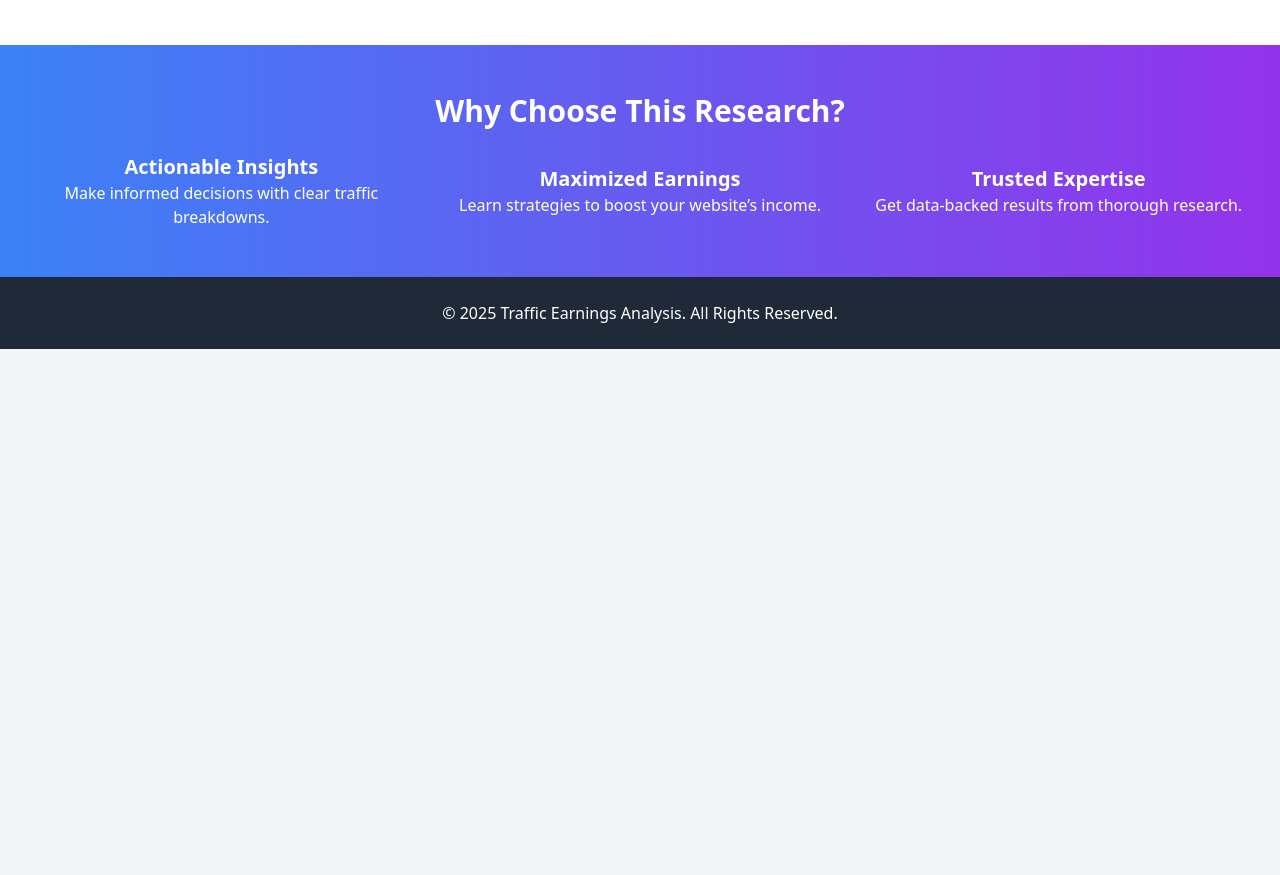
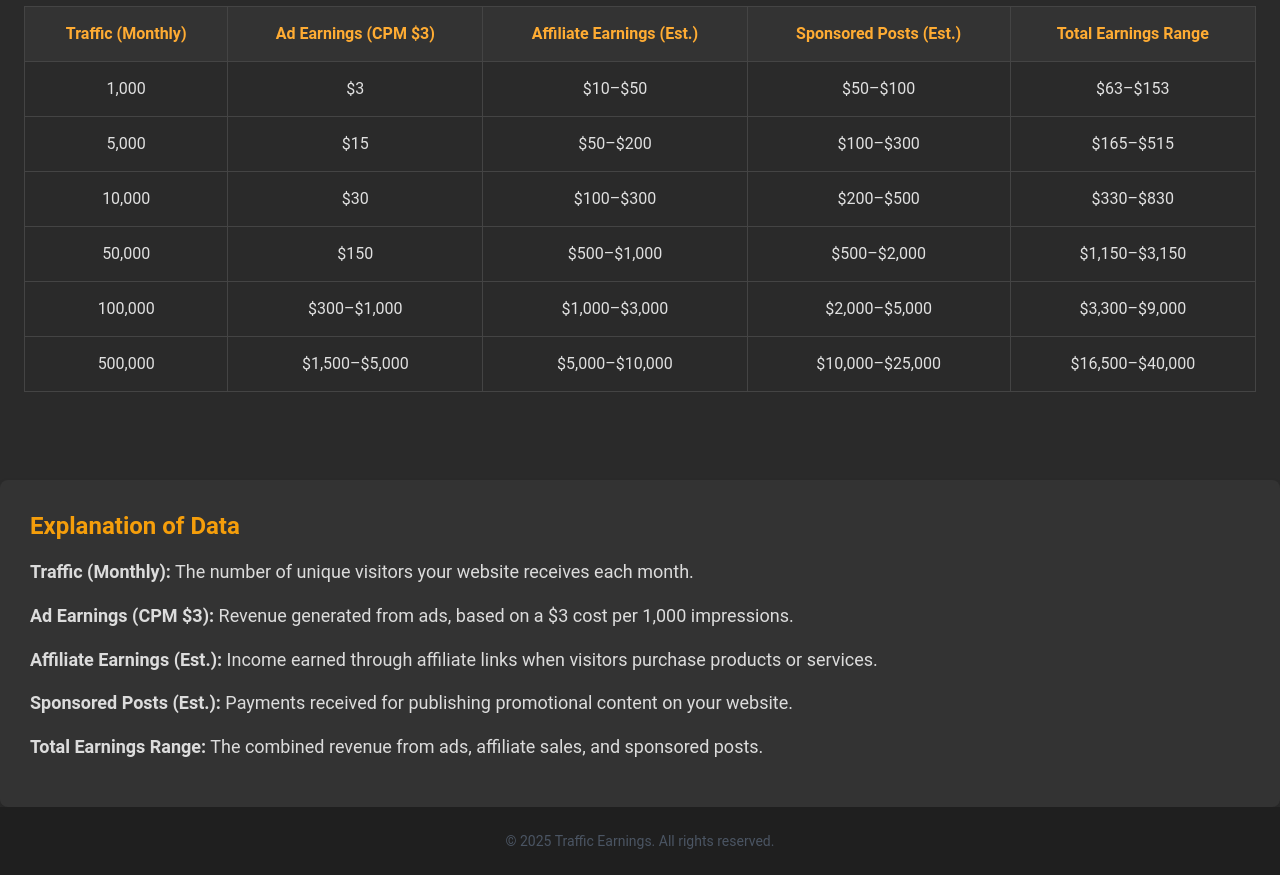
Before and after one commit to AliHassanChand/MetaWave-Innovation-PK, a plain HTML site: page Traffic and Earnings Chart.html in a window 1280 px wide. Shown: the part 978-1853 px from the top of the page. Before the commit the page ends 1327 px from the top, so only its background shows below. Drawn offline with nearby package versions, Linux system fonts and the light colour scheme.

Commit message:
Update Traffic and Earnings Chart.html

```diff
--- a/Traffic and Earnings Chart.html
+++ b/Traffic and Earnings Chart.html
@@ -7,6 +7,12 @@
     <script src="https://cdn.tailwindcss.com"></script>
     <script src="https://cdnjs.cloudflare.com/ajax/libs/gsap/3.12.2/gsap.min.js" integrity="sha512-oWAS6HBQwt1cxPHDxMxMGs65wFMI4XIpylmlh7uM2WpMoc60tDZjhbEz9JlfVY8LgXNBff66soXDC3QUyHz2MA==" crossorigin="anonymous" referrerpolicy="no-referrer"></script>
     <style>
+        /* General Styling */
+        body {
+            font-family: 'Roboto', sans-serif;
+            background-color: #2a2a2a; /* Dark background */
+            color: #e0e0e0; /* Light text color for contrast */
+        }
         .hidden-element {
             opacity: 0;
             transform: translateY(30px);
@@ -16,41 +22,147 @@
             transform: translateY(0);
             transition: all 0.8s ease-in-out;
         }
+
+        /* Navigation Bar */
+        nav {
+            background-color: #1f1f1f; /* Dark background */
+            border-bottom: 1px solid #444; /* Subtle border */
+        }
+        nav a {
+            color: #e0e0e0; /* Light text */
+            font-size: 16px;
+            font-weight: 500;
+            padding: 14px 24px;
+            text-decoration: none;
+        }
+        nav a:hover {
+            color: #ffac33; /* Warm gold accent */
+        }
+
+        /* Section Titles */
+        h1, h2, h3 {
+            color: #ffac33; /* Warm gold for headings */
+            font-weight: 700;
+        }
+
+        /* Table Styles */
+        .table-container {
+            overflow-x: auto;
+        }
+        table {
+            width: 100%;
+            border-collapse: collapse;
+        }
+        th, td {
+            padding: 15px;
+            text-align: center;
+            border: 1px solid #444; /* Dark border */
+        }
+        th {
+            background-color: #333; /* Dark header */
+            color: #ffac33; /* Warm gold text */
+        }
+        td {
+            background-color: #2a2a2a; /* Dark background for cells */
+            color: #e0e0e0; /* Light text */
+        }
+        tr:nth-child(even) {
+            background-color: #1f1f1f; /* Alternating dark rows */
+        }
+
+        /* Explanation Section */
+        .explanation {
+            background-color: #333; /* Dark background */
+            padding: 30px;
+            border-radius: 8px;
+            box-shadow: 0 2px 5px rgba(0, 0, 0, 0.1);
+            margin-top: 40px;
+        }
+        .explanation p {
+            font-size: 1.125rem;
+            line-height: 1.6;
+            margin-bottom: 15px;
+            color: #dcdcdc; /* Light gray for explanation text */
+        }
+
+        /* Call to Action Buttons */
+        .cta-button {
+            background-color: #ffac33; /* Warm gold */
+            color: #1f1f1f; /* Dark text */
+            padding: 14px 28px;
+            border-radius: 5px;
+            font-size: 16px;
+            font-weight: 600;
+            text-transform: uppercase;
+            transition: background-color 0.3s ease;
+        }
+        .cta-button:hover {
+            background-color: #cc7a1a; /* Darker gold on hover */
+        }
+
+        /* Footer */
+        footer {
+            background-color: #1f1f1f; /* Dark footer */
+            color: #dcdcdc; /* Light gray text */
+            padding: 20px 0;
+            text-align: center;
+            font-size: 14px;
+        }
+
+        /* Hero Section Styling */
+        .hero-section {
+            background-color: #1f1f1f; /* Dark background */
+            text-align: center;
+            padding: 80px 20px;
+            border-bottom: 1px solid #444; /* Subtle dark border */
+        }
+        .hero-section h1 {
+            font-size: 3.5rem;
+            margin-bottom: 20px;
+            color: #ffac33; /* Gold text */
+        }
+        .hero-section p {
+            font-size: 1.25rem;
+            margin-bottom: 40px;
+            color: #dcdcdc; /* Light gray for subtext */
+        }
     </style>
 </head>
-<body class="bg-gray-100 text-gray-800 font-sans">
+<body class="bg-dark">
+
     <!-- Navigation -->
-    <nav class="bg-blue-600 text-white py-4">
+    <nav class="py-4">
         <div class="container mx-auto flex justify-between items-center px-6">
             <a href="#" class="text-2xl font-bold">Traffic Earnings</a>
             <div>
-                <a href="#overview" class="px-4 hover:underline">Overview</a>
-                <a href="#benefits" class="px-4 hover:underline">Benefits</a>
-                <a href="#details" class="px-4 hover:underline">Details</a>
-                <a href="#contact" class="px-4 hover:underline">Contact</a>
+                <a href="#overview" class="px-4">Overview</a>
+                <a href="#benefits" class="px-4">Benefits</a>
+                <a href="#details" class="px-4">Details</a>
+                <a href="#contact" class="px-4">Contact</a>
             </div>
         </div>
     </nav>
 
-    <!-- Full-Width Banner -->
-    <div class="bg-blue-500 text-white text-center py-20 hidden-element">
-        <h1 class="text-4xl font-bold mb-4">Discover the Value of Your Website Traffic</h1>
-        <p class="text-lg">Analyze traffic trends and maximize your website’s earning potential.</p>
-    </div>
+    <!-- Hero Section -->
+    <section class="hero-section hidden-element">
+        <h1>Maximize Your Earnings with Website Traffic</h1>
+        <p>Discover how different traffic levels impact your website's earning potential through ads, affiliate links, and sponsored posts.</p>
+        <a href="#details" class="cta-button">Get Started</a>
+    </section>
 
     <!-- Overview Section -->
-    <section id="overview" class="py-12 bg-white hidden-element">
+    <section id="overview" class="py-12 bg-dark hidden-element">
         <div class="container mx-auto px-6 text-center">
             <h2 class="text-3xl font-bold mb-6">What This Page is About</h2>
-            <p class="text-lg">This page provides an in-depth analysis of traffic vs. earnings, helping you understand how to monetize your website effectively.</p>
+            <p class="text-lg text-gray-400">This page provides an in-depth analysis of traffic vs. earnings, helping you understand how to monetize your website effectively.</p>
         </div>
     </section>
 
     <!-- Benefits Section -->
-    <section id="benefits" class="py-12 bg-gray-50 hidden-element">
+    <section id="benefits" class="py-12 bg-dark hidden-element">
         <div class="container mx-auto px-6 text-center">
             <h2 class="text-3xl font-bold mb-6">Benefits of This Research</h2>
-            <ul class="text-lg list-disc list-inside">
+            <ul class="text-lg list-disc list-inside text-gray-400">
                 <li>Gain insights into traffic monetization strategies.</li>
                 <li>Understand potential earnings through ads, affiliates, and sponsorships.</li>
                 <li>Make informed decisions to optimize revenue streams.</li>
@@ -58,80 +170,97 @@
         </div>
     </section>
 
-    <!-- Research Details -->
-    <section id="details" class="py-12 bg-white hidden-element">
+    <!-- Traffic vs Earnings Table -->
+    <section id="details" class="py-12 bg-dark hidden-element">
         <div class="container mx-auto px-6">
-            <h2 class="text-3xl font-bold mb-6 text-center">Research Details & Breakdown</h2>
-            <table class="table-auto w-full border-collapse border border-gray-200">
-                <thead class="bg-gray-100">
+            <h2 class="text-3xl font-bold mb-6 text-center text-amber-500">Traffic vs Earnings Analysis</h2>
+            <div class="table-container">
+                <table>
+                    <thead>
                         <tr>
-                        <th class="border border-gray-200 px-4 py-2">Traffic (Monthly)</th>
-                        <th class="border border-gray-200 px-4 py-2">Ad Earnings (CPM $3)</th>
-                        <th class="border border-gray-200 px-4 py-2">Affiliate Earnings</th>
-                        <th class="border border-gray-200 px-4 py-2">Sponsored Posts</th>
-                        <th class="border border-gray-200 px-4 py-2">Total Earnings Range</th>
+                            <th>Traffic (Monthly)</th>
+                            <th>Ad Earnings (CPM $3)</th>
+                            <th>Affiliate Earnings (Est.)</th>
+                            <th>Sponsored Posts (Est.)</th>
+                            <th>Total Earnings Range</th>
                         </tr>
                     </thead>
                     <tbody>
                         <tr>
-                        <td class="border border-gray-200 px-4 py-2">1,000</td>
-                        <td class="border border-gray-200 px-4 py-2">$3</td>
-                        <td class="border border-gray-200 px-4 py-2">$10–$50</td>
-                        <td class="border border-gray-200 px-4 py-2">$50–$100</td>
-                        <td class="border border-gray-200 px-4 py-2">$63–$153</td>
+                            <td>1,000</td>
+                            <td>$3</td>
+                            <td>$10–$50</td>
+                            <td>$50–$100</td>
+                            <td>$63–$153</td>
+                        </tr>
+                        <tr>
+                            <td>5,000</td>
+                            <td>$15</td>
+                            <td>$50–$200</td>
+                            <td>$100–$300</td>
+                            <td>$165–$515</td>
+                        </tr>
+                        <tr>
+                            <td>10,000</td>
+                            <td>$30</td>
+                            <td>$100–$300</td>
+                            <td>$200–$500</td>
+                            <td>$330–$830</td>
+                        </tr>
+                        <tr>
+                            <td>50,000</td>
+                            <td>$150</td>
+                            <td>$500–$1,000</td>
+                            <td>$500–$2,000</td>
+                            <td>$1,150–$3,150</td>
+                        </tr>
+                        <tr>
+                            <td>100,000</td>
+                            <td>$300–$1,000</td>
+                            <td>$1,000–$3,000</td>
+                            <td>$2,000–$5,000</td>
+                            <td>$3,300–$9,000</td>
+                        </tr>
+                        <tr>
+                            <td>500,000</td>
+                            <td>$1,500–$5,000</td>
+                            <td>$5,000–$10,000</td>
+                            <td>$10,000–$25,000</td>
+                            <td>$16,500–$40,000</td>
                         </tr>
                     </tbody>
                 </table>
-            <p class="text-lg mt-6">Each column explains various revenue streams and traffic statistics to guide your monetization efforts.</p>
-        </div>
-    </section>
-
-    <!-- Attraction Section -->
-    <section class="py-12 bg-gradient-to-r from-blue-500 to-purple-600 text-white hidden-element">
-        <div class="container mx-auto px-6 text-center">
-            <h2 class="text-3xl font-bold mb-6">Why Choose This Research?</h2>
-            <div class="flex justify-center items-center gap-6">
-                <div class="w-1/3 text-center">
-                    <i class="fas fa-chart-line text-4xl mb-4"></i>
-                    <h3 class="text-xl font-semibold">Actionable Insights</h3>
-                    <p>Make informed decisions with clear traffic breakdowns.</p>
-                </div>
-                <div class="w-1/3 text-center">
-                    <i class="fas fa-money-bill-wave text-4xl mb-4"></i>
-                    <h3 class="text-xl font-semibold">Maximized Earnings</h3>
-                    <p>Learn strategies to boost your website’s income.</p>
-                </div>
-                <div class="w-1/3 text-center">
-                    <i class="fas fa-users text-4xl mb-4"></i>
-                    <h3 class="text-xl font-semibold">Trusted Expertise</h3>
-                    <p>Get data-backed results from thorough research.</p>
-                </div>
             </div>
         </div>
     </section>
 
-    <!-- Footer -->
-    <footer class="bg-gray-800 text-white py-6">
-        <div class="container mx-auto px-6 text-center">
-            <p>&copy; 2025 Traffic Earnings Analysis. All Rights Reserved.</p>
-        </div>
+    <!-- Explanation Section -->
+    <section class="explanation">
+        <h3 class="text-2xl font-bold mb-4 text-amber-500">Explanation of Data</h3>
+        <p><strong>Traffic (Monthly):</strong> The number of unique visitors your website receives each month.</p>
+        <p><strong>Ad Earnings (CPM $3):</strong> Revenue generated from ads, based on a $3 cost per 1,000 impressions.</p>
+        <p><strong>Affiliate Earnings (Est.):</strong> Income earned through affiliate links when visitors purchase products or services.</p>
+        <p><strong>Sponsored Posts (Est.):</strong> Payments received for publishing promotional content on your website.</p>
+        <p><strong>Total Earnings Range:</strong> The combined revenue from ads, affiliate sales, and sponsored posts.</p>
+    </section>
+
+    <!-- Footer Section -->
+    <footer class="py-6">
+        <p class="text-sm text-center text-gray-600">© 2025 Traffic Earnings. All rights reserved.</p>
     </footer>
 
+    <!-- Scroll Animation Script -->
     <script>
-        document.addEventListener('DOMContentLoaded', () => {
+        document.addEventListener("DOMContentLoaded", function () {
             const hiddenElements = document.querySelectorAll('.hidden-element');
-
             const observer = new IntersectionObserver((entries) => {
                 entries.forEach(entry => {
                     if (entry.isIntersecting) {
                         entry.target.classList.add('fade-in');
                     }
                 });
-            }, {
-                threshold: 0.1
             });
-
-            hiddenElements.forEach(element => observer.observe(element));
+            hiddenElements.forEach(el => observer.observe(el));
         });
     </script>
 </body>
```
Lines whose indentation alone changed are shown as unchanged.
